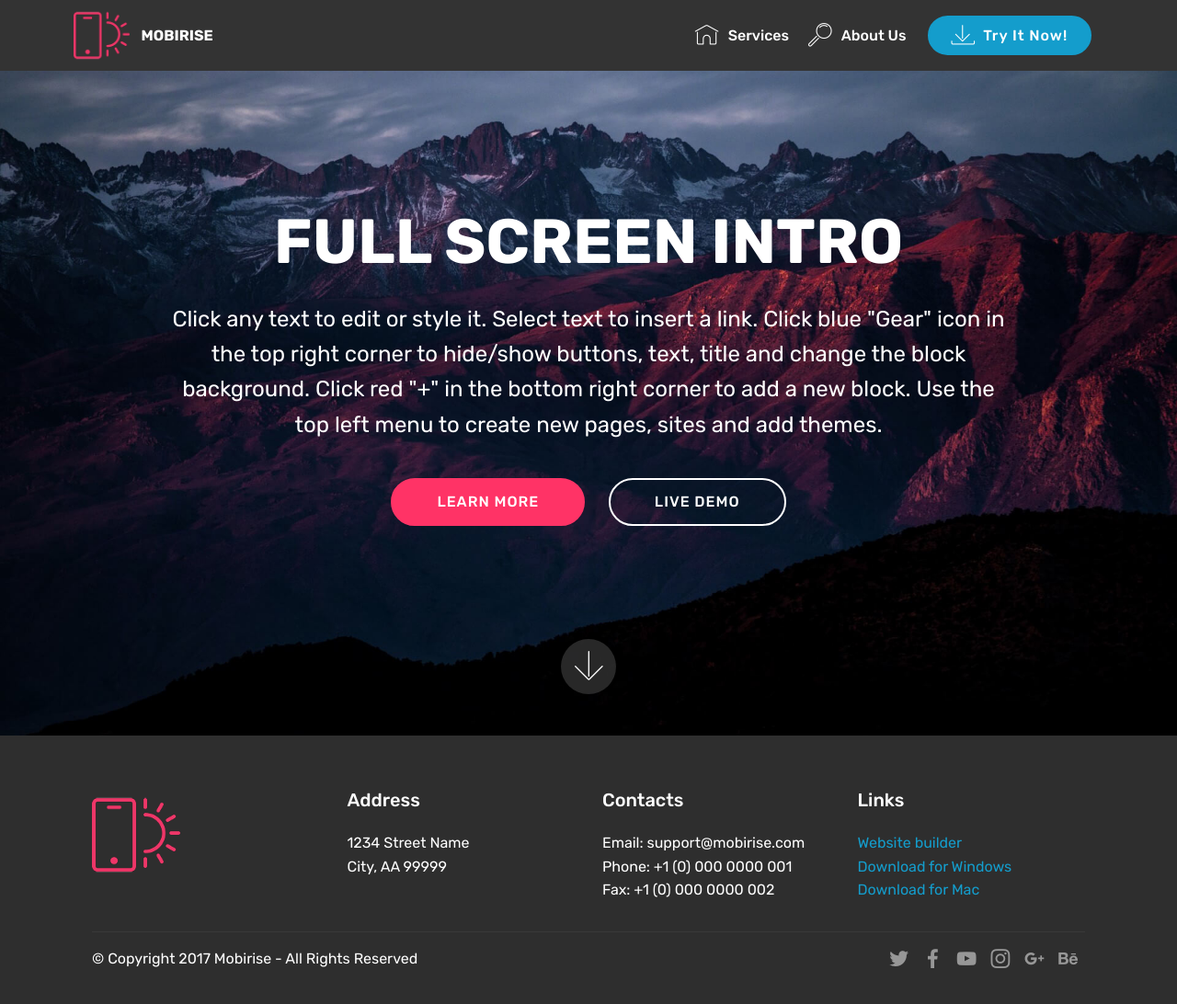
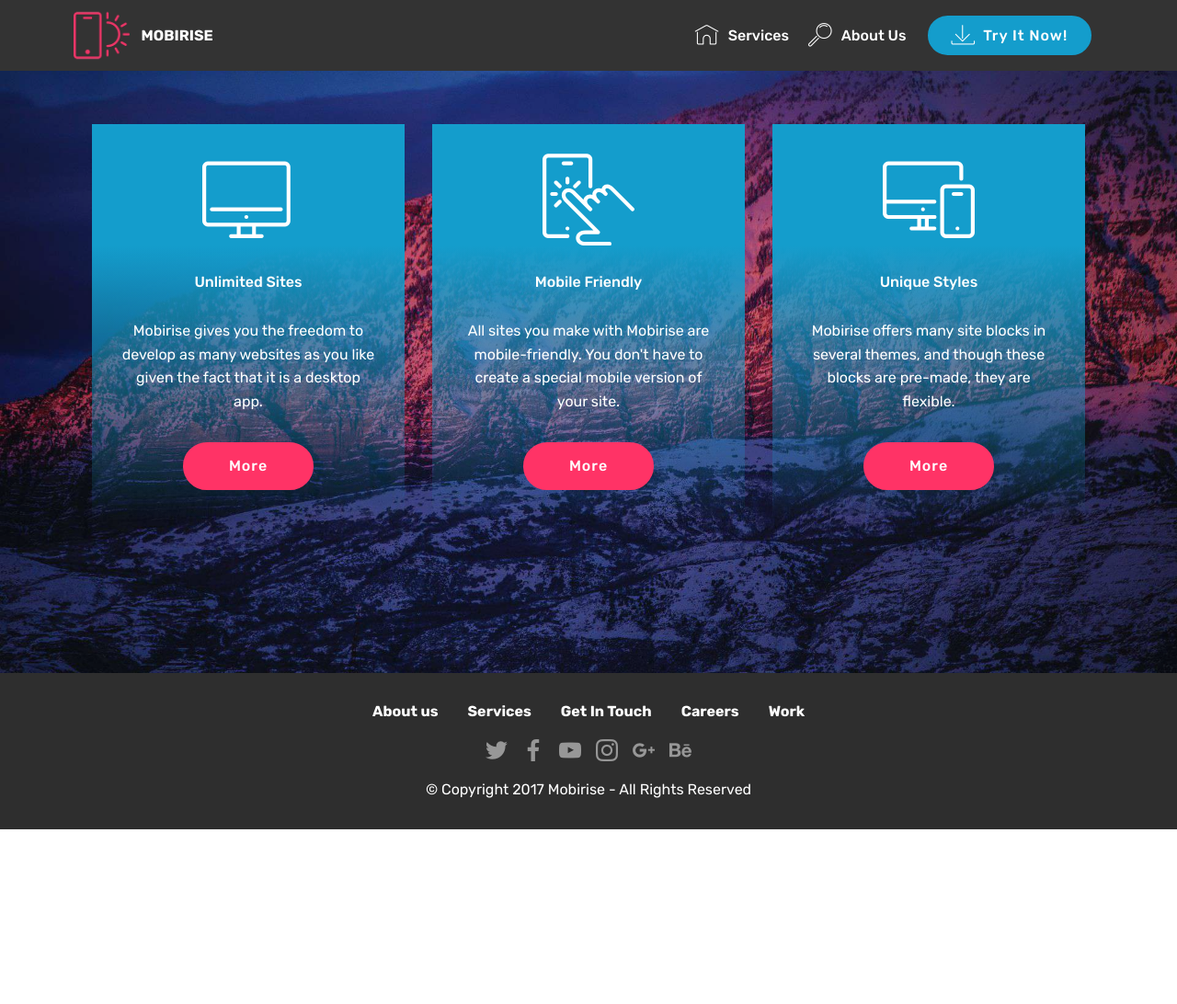
Before and after one commit to Ninaligo/GameChampCrafted.github.io, a plain HTML site: page index.html in a window 1280 px wide. Shown: the whole page at 92% size. After the commit the page ends 902 px from the top, so only its background shows below. Drawn offline with Linux system fonts and the light colour scheme; files whose address does not match are found by name.

Commit message:
quick random1

```diff
--- a/index.html
+++ b/index.html
@@ -7,8 +7,8 @@
   <meta name="generator" content="Mobirise v4.8.1, mobirise.com">
   <meta name="viewport" content="width=device-width, initial-scale=1, minimum-scale=1">
   <link rel="shortcut icon" href="assets/images/logo2.png" type="image/x-icon">
-  <meta name="description" content="">
-  <title>Home</title>
+  <meta name="description" content="Site Builder Description">
+  <title>Page 1</title>
   <link rel="stylesheet" href="assets/web/assets/mobirise-icons/mobirise-icons.css">
   <link rel="stylesheet" href="assets/tether/tether.min.css">
   <link rel="stylesheet" href="assets/bootstrap/css/bootstrap.min.css">
@@ -23,7 +23,7 @@
 
 </head>
 <body>
-  <section class="menu cid-qTkzRZLJNu" once="menu" id="menu1-0">
+  <section class="menu cid-qTkzRZLJNu" once="menu" id="menu1-3">
 
 
 
@@ -71,127 +71,141 @@
     </nav>
 </section>
 
-<section class="engine"><a href="https://mobiri.se/j">website templates</a></section><section class="cid-qTkA127IK8 mbr-fullscreen mbr-parallax-background" id="header2-1">
+<section class="engine"><a href="https://mobiri.se/d">web maker</a></section><section class="features8 cid-qYgF1hBybL mbr-parallax-background" id="features8-4">
 
 
 
+    <div class="mbr-overlay" style="opacity: 0.2; background-color: rgb(35, 35, 35);">
+    </div>
 
+    <div class="container">
+        <div class="media-container-row">
 
-    <div class="container align-center">
-        <div class="row justify-content-md-center">
-            <div class="mbr-white col-md-10">
-                <h1 class="mbr-section-title mbr-bold pb-3 mbr-fonts-style display-1">
-                    FULL SCREEN INTRO
-                </h1>
-
-                <p class="mbr-text pb-3 mbr-fonts-style display-5">
-                    Click any text to edit or style it. Select text to insert a link. Click blue "Gear" icon in the top right corner to hide/show buttons, text, title and change the block background. Click red "+" in the bottom right corner to add a new block. Use the top left menu to create new pages, sites and add themes.
+            <div class="card  col-12 col-md-6 col-lg-4">
+                <div class="card-img">
+                    <span class="mbri-desktop mbr-iconfont"></span>
+                </div>
+                <div class="card-box align-center">
+                    <h4 class="card-title mbr-fonts-style display-7">
+                        Unlimited Sites
+                    </h4>
+                    <p class="mbr-text mbr-fonts-style display-7">
+                       Mobirise gives you the freedom to develop as many websites as you like given the fact that it is a desktop app.
                     </p>
-                <div class="mbr-section-btn">
-                    <a class="btn btn-md btn-secondary display-4" href="https://mobirise.com">LEARN MORE</a>
-                    <a class="btn btn-md btn-white-outline display-4" href="https://mobirise.com">LIVE DEMO</a>
+                    <div class="mbr-section-btn text-center">
+                        <a href="https://mobirise.com" class="btn btn-secondary display-4">
+                            More
+                        </a>
                     </div>
                 </div>
             </div>
+
+            <div class="card  col-12 col-md-6 col-lg-4">
+                <div class="card-img">
+                    <span class="mbri-touch mbr-iconfont"></span>
                 </div>
-    <div class="mbr-arrow hidden-sm-down" aria-hidden="true">
-        <a href="#next">
-            <i class="mbri-down mbr-iconfont"></i>
+                <div class="card-box align-center">
+                    <h4 class="card-title mbr-fonts-style display-7">
+                        Mobile Friendly
+                    </h4>
+                    <p class="mbr-text mbr-fonts-style display-7">
+                       All sites you make with Mobirise are mobile-friendly. You don't have to create a special mobile version of your site.
+                    </p>
+                    <div class="mbr-section-btn text-center"><a href="https://mobirise.com" class="btn btn-secondary display-4">
+                            More
+                        </a></div>
+                </div>
+            </div>
+
+            <div class="card  col-12 col-md-6 col-lg-4">
+                <div class="card-img">
+                    <span class="mbri-responsive mbr-iconfont"></span>
+                </div>
+                <div class="card-box align-center">
+                    <h4 class="card-title mbr-fonts-style display-7">
+                        Unique Styles
+                    </h4>
+                    <p class="mbr-text mbr-fonts-style display-7">
+                       Mobirise offers many site blocks in several themes, and though these blocks are pre-made, they are flexible.
+                    </p>
+                    <div class="mbr-section-btn text-center">
+                        <a href="https://mobirise.com" class="btn btn-secondary display-4">
+                            More
                         </a>
+                    </div>
+                </div>
+            </div>
+
+
+        </div>
     </div>
 </section>
 
-<section class="cid-qTkAaeaxX5" id="footer1-2">
+<section once="" class="cid-qYgF4kNtFA" id="footer7-5">
 
 
 
 
 
     <div class="container">
-        <div class="media-container-row content text-white">
-            <div class="col-12 col-md-3">
-                <div class="media-wrap">
-                    <a href="https://mobirise.com/">
-                        <img src="assets/images/logo2.png" alt="Mobirise">
-                    </a>
+        <div class="media-container-row align-center mbr-white">
+            <div class="row row-links">
+                <ul class="foot-menu">
+
+
+
+
+
+                <li class="foot-menu-item mbr-fonts-style display-7">
+                        <a class="text-white mbr-bold" href="#" target="_blank">About us</a>
+                    </li><li class="foot-menu-item mbr-fonts-style display-7">
+                        <a class="text-white mbr-bold" href="#" target="_blank">Services</a>
+                    </li><li class="foot-menu-item mbr-fonts-style display-7">
+                        <a class="text-white mbr-bold" href="#" target="_blank">Get In Touch</a>
+                    </li><li class="foot-menu-item mbr-fonts-style display-7">
+                        <a class="text-white mbr-bold" href="#" target="_blank">Careers</a>
+                    </li><li class="foot-menu-item mbr-fonts-style display-7">
+                        <a class="text-white mbr-bold" href="#" target="_blank">Work</a>
+                    </li></ul>
             </div>
-            </div>
-            <div class="col-12 col-md-3 mbr-fonts-style display-7">
-                <h5 class="pb-3">
-                    Address
-                </h5>
-                <p class="mbr-text">
-                    1234 Street Name
-                    <br>City, AA 99999
-                </p>
-            </div>
-            <div class="col-12 col-md-3 mbr-fonts-style display-7">
-                <h5 class="pb-3">
-                    Contacts
-                </h5>
-                <p class="mbr-text">
-                    Email: support@mobirise.com
-                    <br>Phone: +1 (0) 000 0000 001
-                    <br>Fax: +1 (0) 000 0000 002
-                </p>
-            </div>
-            <div class="col-12 col-md-3 mbr-fonts-style display-7">
-                <h5 class="pb-3">
-                    Links
-                </h5>
-                <p class="mbr-text">
-                    <a class="text-primary" href="https://mobirise.com/">Website builder</a>
-                    <br><a class="text-primary" href="https://mobirise.com/mobirise-free-win.zip">Download for Windows</a>
-                    <br><a class="text-primary" href="https://mobirise.com/mobirise-free-mac.zip">Download for Mac</a>
-                </p>
-            </div>
-        </div>
-        <div class="footer-lower">
-            <div class="media-container-row">
-                <div class="col-sm-12">
-                    <hr>
-                </div>
-            </div>
-            <div class="media-container-row mbr-white">
-                <div class="col-sm-6 copyright">
-                    <p class="mbr-text mbr-fonts-style display-7">
-                        © Copyright 2017 Mobirise - All Rights Reserved
-                    </p>
-                </div>
-                <div class="col-md-6">
-                    <div class="social-list align-right">
+            <div class="row social-row">
+                <div class="social-list align-right pb-2">
+
+
+
+
+
+
                 <div class="soc-item">
                         <a href="https://twitter.com/mobirise" target="_blank">
                             <span class="socicon-twitter socicon mbr-iconfont mbr-iconfont-social"></span>
                         </a>
-                        </div>
-                        <div class="soc-item">
+                    </div><div class="soc-item">
                         <a href="https://www.facebook.com/pages/Mobirise/1616226671953247" target="_blank">
                             <span class="socicon-facebook socicon mbr-iconfont mbr-iconfont-social"></span>
                         </a>
-                        </div>
-                        <div class="soc-item">
+                    </div><div class="soc-item">
                         <a href="https://www.youtube.com/c/mobirise" target="_blank">
                             <span class="socicon-youtube socicon mbr-iconfont mbr-iconfont-social"></span>
                         </a>
-                        </div>
-                        <div class="soc-item">
+                    </div><div class="soc-item">
                         <a href="https://instagram.com/mobirise" target="_blank">
                             <span class="socicon-instagram socicon mbr-iconfont mbr-iconfont-social"></span>
                         </a>
-                        </div>
-                        <div class="soc-item">
+                    </div><div class="soc-item">
                         <a href="https://plus.google.com/u/0/+Mobirise" target="_blank">
                             <span class="socicon-googleplus socicon mbr-iconfont mbr-iconfont-social"></span>
                         </a>
-                        </div>
-                        <div class="soc-item">
+                    </div><div class="soc-item">
                         <a href="https://www.behance.net/Mobirise" target="_blank">
                             <span class="socicon-behance socicon mbr-iconfont mbr-iconfont-social"></span>
                         </a>
+                    </div></div>
             </div>
-                    </div>
-                </div>
+            <div class="row row-copirayt">
+                <p class="mbr-text mb-0 mbr-fonts-style mbr-white align-center display-7">
+                    © Copyright 2017 Mobirise - All Rights Reserved
+                </p>
             </div>
         </div>
     </div>
--- a/page1.html
+++ /dev/null
@@ -1,227 +0,0 @@
-<!DOCTYPE html>
-<html >
-<head>
-  <!-- Site made with Mobirise Website Builder v4.8.1, https://mobirise.com -->
-  <meta charset="UTF-8">
-  <meta http-equiv="X-UA-Compatible" content="IE=edge">
-  <meta name="generator" content="Mobirise v4.8.1, mobirise.com">
-  <meta name="viewport" content="width=device-width, initial-scale=1, minimum-scale=1">
-  <link rel="shortcut icon" href="assets/images/logo2.png" type="image/x-icon">
-  <meta name="description" content="Site Builder Description">
-  <title>Page 1</title>
-  <link rel="stylesheet" href="assets/web/assets/mobirise-icons/mobirise-icons.css">
-  <link rel="stylesheet" href="assets/tether/tether.min.css">
-  <link rel="stylesheet" href="assets/bootstrap/css/bootstrap.min.css">
-  <link rel="stylesheet" href="assets/bootstrap/css/bootstrap-grid.min.css">
-  <link rel="stylesheet" href="assets/bootstrap/css/bootstrap-reboot.min.css">
-  <link rel="stylesheet" href="assets/socicon/css/styles.css">
-  <link rel="stylesheet" href="assets/dropdown/css/style.css">
-  <link rel="stylesheet" href="assets/theme/css/style.css">
-  <link rel="stylesheet" href="assets/mobirise/css/mbr-additional.css" type="text/css">
-
-
-
-</head>
-<body>
-  <section class="menu cid-qTkzRZLJNu" once="menu" id="menu1-3">
-
-
-
-    <nav class="navbar navbar-expand beta-menu navbar-dropdown align-items-center navbar-fixed-top navbar-toggleable-sm">
-        <button class="navbar-toggler navbar-toggler-right" type="button" data-toggle="collapse" data-target="#navbarSupportedContent" aria-controls="navbarSupportedContent" aria-expanded="false" aria-label="Toggle navigation">
-            <div class="hamburger">
-                <span></span>
-                <span></span>
-                <span></span>
-                <span></span>
-            </div>
-        </button>
-        <div class="menu-logo">
-            <div class="navbar-brand">
-                <span class="navbar-logo">
-                    <a href="https://mobirise.com">
-                         <img src="assets/images/logo2.png" alt="Mobirise" style="height: 3.8rem;">
-                    </a>
-                </span>
-                <span class="navbar-caption-wrap">
-                    <a class="navbar-caption text-white display-4" href="https://mobirise.com">
-                        MOBIRISE
-                    </a>
-                </span>
-            </div>
-        </div>
-        <div class="collapse navbar-collapse" id="navbarSupportedContent">
-            <ul class="navbar-nav nav-dropdown" data-app-modern-menu="true"><li class="nav-item">
-                    <a class="nav-link link text-white display-4" href="https://mobirise.com">
-                        <span class="mbri-home mbr-iconfont mbr-iconfont-btn"></span>
-                        Services
-                    </a>
-                </li>
-                <li class="nav-item">
-                    <a class="nav-link link text-white display-4" href="https://mobirise.com">
-                        <span class="mbri-search mbr-iconfont mbr-iconfont-btn"></span>
-                        About Us
-                    </a>
-                </li></ul>
-            <div class="navbar-buttons mbr-section-btn"><a class="btn btn-sm btn-primary display-4" href="https://mobirise.com">
-                    <span class="mbri-save mbr-iconfont mbr-iconfont-btn "></span>
-                    Try It Now!
-                </a></div>
-        </div>
-    </nav>
-</section>
-
-<section class="engine"><a href="https://mobiri.se/d">web maker</a></section><section class="features8 cid-qYgF1hBybL mbr-parallax-background" id="features8-4">
-
-
-
-    <div class="mbr-overlay" style="opacity: 0.2; background-color: rgb(35, 35, 35);">
-    </div>
-
-    <div class="container">
-        <div class="media-container-row">
-
-            <div class="card  col-12 col-md-6 col-lg-4">
-                <div class="card-img">
-                    <span class="mbri-desktop mbr-iconfont"></span>
-                </div>
-                <div class="card-box align-center">
-                    <h4 class="card-title mbr-fonts-style display-7">
-                        Unlimited Sites
-                    </h4>
-                    <p class="mbr-text mbr-fonts-style display-7">
-                       Mobirise gives you the freedom to develop as many websites as you like given the fact that it is a desktop app.
-                    </p>
-                    <div class="mbr-section-btn text-center">
-                        <a href="https://mobirise.com" class="btn btn-secondary display-4">
-                            More
-                        </a>
-                    </div>
-                </div>
-            </div>
-
-            <div class="card  col-12 col-md-6 col-lg-4">
-                <div class="card-img">
-                    <span class="mbri-touch mbr-iconfont"></span>
-                </div>
-                <div class="card-box align-center">
-                    <h4 class="card-title mbr-fonts-style display-7">
-                        Mobile Friendly
-                    </h4>
-                    <p class="mbr-text mbr-fonts-style display-7">
-                       All sites you make with Mobirise are mobile-friendly. You don't have to create a special mobile version of your site.
-                    </p>
-                    <div class="mbr-section-btn text-center"><a href="https://mobirise.com" class="btn btn-secondary display-4">
-                            More
-                        </a></div>
-                </div>
-            </div>
-
-            <div class="card  col-12 col-md-6 col-lg-4">
-                <div class="card-img">
-                    <span class="mbri-responsive mbr-iconfont"></span>
-                </div>
-                <div class="card-box align-center">
-                    <h4 class="card-title mbr-fonts-style display-7">
-                        Unique Styles
-                    </h4>
-                    <p class="mbr-text mbr-fonts-style display-7">
-                       Mobirise offers many site blocks in several themes, and though these blocks are pre-made, they are flexible.
-                    </p>
-                    <div class="mbr-section-btn text-center">
-                        <a href="https://mobirise.com" class="btn btn-secondary display-4">
-                            More
-                        </a>
-                    </div>
-                </div>
-            </div>
-
-
-        </div>
-    </div>
-</section>
-
-<section once="" class="cid-qYgF4kNtFA" id="footer7-5">
-
-
-
-
-
-    <div class="container">
-        <div class="media-container-row align-center mbr-white">
-            <div class="row row-links">
-                <ul class="foot-menu">
-
-
-
-
-
-                <li class="foot-menu-item mbr-fonts-style display-7">
-                        <a class="text-white mbr-bold" href="#" target="_blank">About us</a>
-                    </li><li class="foot-menu-item mbr-fonts-style display-7">
-                        <a class="text-white mbr-bold" href="#" target="_blank">Services</a>
-                    </li><li class="foot-menu-item mbr-fonts-style display-7">
-                        <a class="text-white mbr-bold" href="#" target="_blank">Get In Touch</a>
-                    </li><li class="foot-menu-item mbr-fonts-style display-7">
-                        <a class="text-white mbr-bold" href="#" target="_blank">Careers</a>
-                    </li><li class="foot-menu-item mbr-fonts-style display-7">
-                        <a class="text-white mbr-bold" href="#" target="_blank">Work</a>
-                    </li></ul>
-            </div>
-            <div class="row social-row">
-                <div class="social-list align-right pb-2">
-
-
-
-
-
-
-                <div class="soc-item">
-                        <a href="https://twitter.com/mobirise" target="_blank">
-                            <span class="socicon-twitter socicon mbr-iconfont mbr-iconfont-social"></span>
-                        </a>
-                    </div><div class="soc-item">
-                        <a href="https://www.facebook.com/pages/Mobirise/1616226671953247" target="_blank">
-                            <span class="socicon-facebook socicon mbr-iconfont mbr-iconfont-social"></span>
-                        </a>
-                    </div><div class="soc-item">
-                        <a href="https://www.youtube.com/c/mobirise" target="_blank">
-                            <span class="socicon-youtube socicon mbr-iconfont mbr-iconfont-social"></span>
-                        </a>
-                    </div><div class="soc-item">
-                        <a href="https://instagram.com/mobirise" target="_blank">
-                            <span class="socicon-instagram socicon mbr-iconfont mbr-iconfont-social"></span>
-                        </a>
-                    </div><div class="soc-item">
-                        <a href="https://plus.google.com/u/0/+Mobirise" target="_blank">
-                            <span class="socicon-googleplus socicon mbr-iconfont mbr-iconfont-social"></span>
-                        </a>
-                    </div><div class="soc-item">
-                        <a href="https://www.behance.net/Mobirise" target="_blank">
-                            <span class="socicon-behance socicon mbr-iconfont mbr-iconfont-social"></span>
-                        </a>
-                    </div></div>
-            </div>
-            <div class="row row-copirayt">
-                <p class="mbr-text mb-0 mbr-fonts-style mbr-white align-center display-7">
-                    © Copyright 2017 Mobirise - All Rights Reserved
-                </p>
-            </div>
-        </div>
-    </div>
-</section>
-
-
-  <script src="assets/web/assets/jquery/jquery.min.js"></script>
-  <script src="assets/popper/popper.min.js"></script>
-  <script src="assets/tether/tether.min.js"></script>
-  <script src="assets/bootstrap/js/bootstrap.min.js"></script>
-  <script src="assets/dropdown/js/script.min.js"></script>
-  <script src="assets/touchswipe/jquery.touch-swipe.min.js"></script>
-  <script src="assets/parallax/jarallax.min.js"></script>
-  <script src="assets/smoothscroll/smooth-scroll.js"></script>
-  <script src="assets/theme/js/script.js"></script>
-
-
-</body>
-</html>
```
Lines whose indentation alone changed are shown as unchanged.
